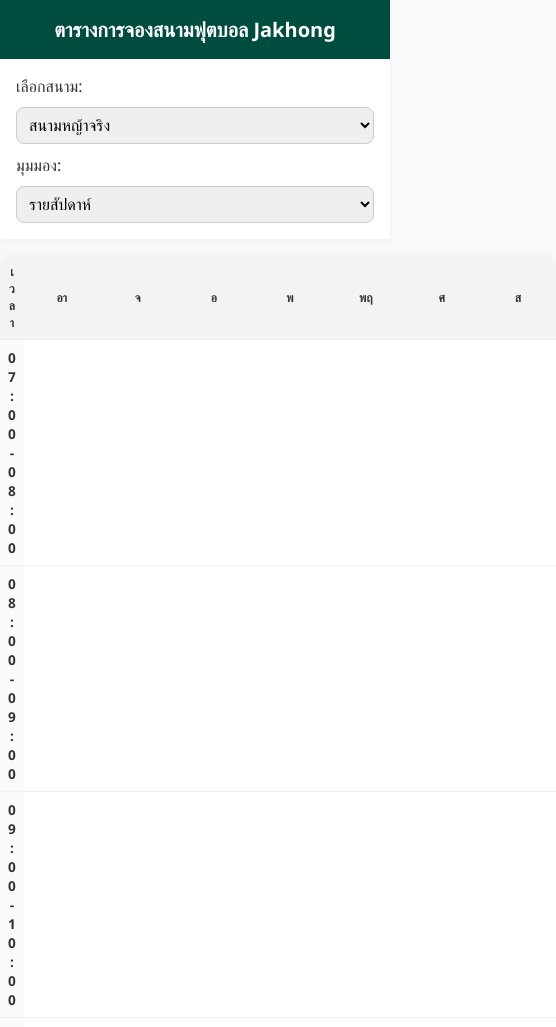
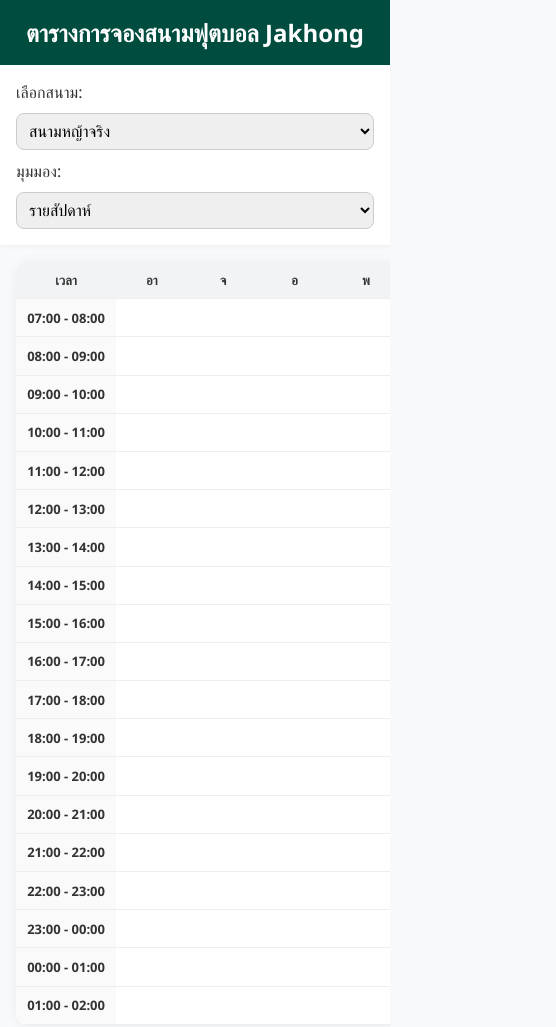
Before and after one commit to pv19694/footballbooking, a plain HTML site: page index.html in a window 390 px wide. Shown: the top 1027 px of the page, 556 px wide, since content can reach past the window. Drawn offline with Linux system fonts and the light colour scheme.

Commit message:
Update index.html

```diff
--- a/index.html
+++ b/index.html
@@ -11,6 +11,7 @@
       padding: 0;
       background: #f7f9fb;
       color: #333;
+      font-size: 16px;
     }
 
     header {
@@ -32,7 +33,7 @@
       padding: 1rem;
       background: white;
       box-shadow: 0 1px 5px rgba(0,0,0,0.05);
-      justify-content: space-between;
+      justify-content: flex-start;
     }
 
     .controls label {
@@ -44,12 +45,18 @@
       border-radius: 8px;
       border: 1px solid #ccc;
       font-size: 1rem;
-      flex: 1 1 45%;
-      min-width: 140px;
+      min-width: 150px;
+    }
+
+    .calendar-wrapper {
+      overflow-x: auto;
+      -webkit-overflow-scrolling: touch;
+      padding: 0 1rem;
     }
 
     table {
-      width: 100%;
+      width: max-content;
+      min-width: 600px;
       border-collapse: collapse;
       margin: 1rem auto;
       background: white;
@@ -63,7 +70,7 @@
       border-bottom: 1px solid #eee;
       padding: 0.75rem;
       text-align: center;
-      word-break: break-word;
+      white-space: nowrap;
     }
 
     th {
@@ -91,18 +98,10 @@
     .time-col {
       background: #fafafa;
       font-weight: bold;
-      font-size: 0.85rem;
+      min-width: 80px;
     }
 
     @media (max-width: 768px) {
-      header {
-        font-size: 1.25rem;
-      }
-
-      table {
-        font-size: 0.75rem;
-      }
-
       .controls {
         flex-direction: column;
         align-items: stretch;
@@ -110,11 +109,16 @@
 
       .controls select {
         width: 100%;
-        font-size: 1rem;
       }
 
       th, td {
-        padding: 0.5rem;
+        padding: 0.6rem;
+        font-size: 13px;
+      }
+
+      td.slot, .time-col {
+        min-width: 50px;
+        font-size: 13px;
       }
     }
   </style>
@@ -138,7 +142,9 @@
     </select>
   </div>
 
-  <div id="calendarContainer"></div>
+  <div class="calendar-wrapper">
+    <div id="calendarContainer"></div>
+  </div>
 
   <script>
     const startHour = 7;
@@ -221,7 +227,7 @@
       calendarContainer.appendChild(table);
     }
 
-    renderCalendar();
+    document.addEventListener("DOMContentLoaded", renderCalendar);
   </script>
 
 </body>
```
